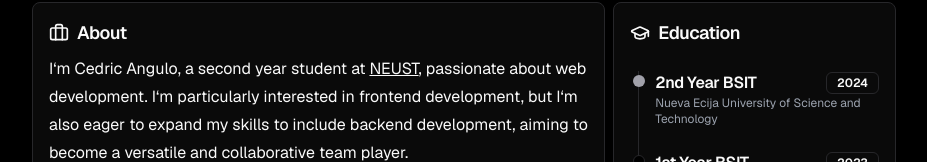
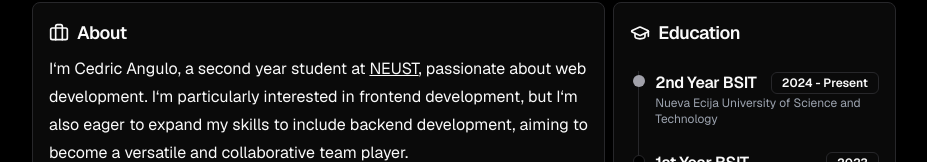
Before and after one commit to bryan308/simplified-portfolio, a Next.js app: page / in a window 1280 px wide. Shown: the part 202-364 px from the top of the page, without its empty margins (176-1103 px from the left). Built offline with nearby package versions, Linux system fonts and the light colour scheme.

Commit message:
update education year format to include 'Present'

```diff
--- a/components/shared/education/index.tsx
+++ b/components/shared/education/index.tsx
@@ -4,7 +4,7 @@ import { Badge } from "@/components/ui/badge"
 const educationData = [
 	{
 		title: "2nd Year BSIT",
-		year: "2024",
+		year: "2024 - Present",
 		institution: "Nueva Ecija University of Science and Technology",
 	},
 	{
```
